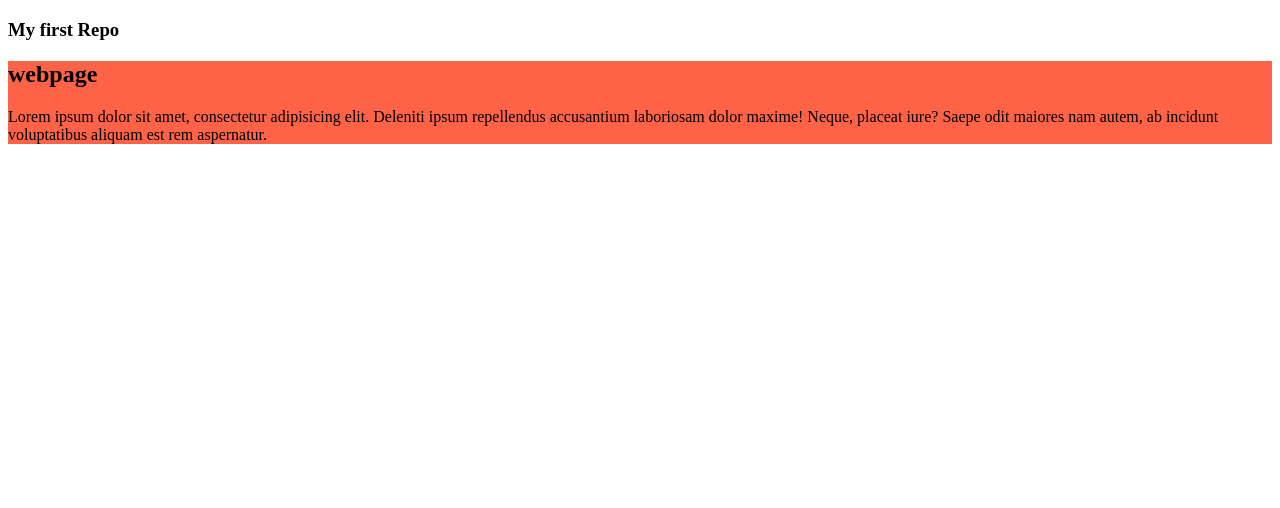
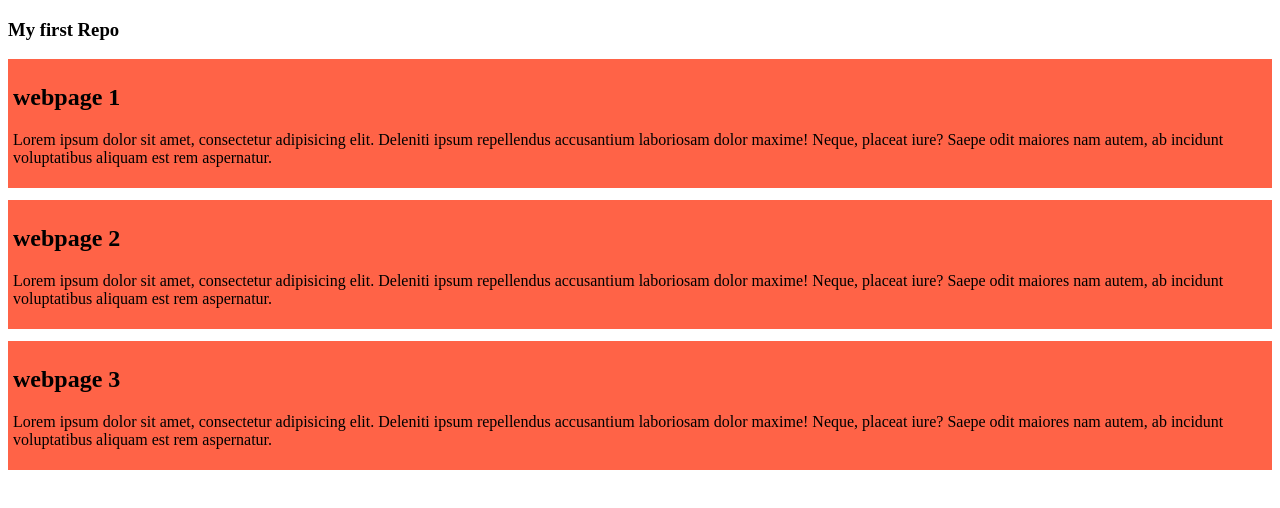
Before and after one commit to BakhtiarAtiqFaisal/first-github-repo, a plain HTML site: page index.html in a window 1280 px wide. Drawn offline with Linux system fonts and the light colour scheme.

Commit message:
added 2nd

```diff
--- a/index.html
+++ b/index.html
@@ -9,7 +9,19 @@
 <body>
     <h3>My first Repo</h3>
     <div>
-        <h2>webpage</h2>
+        <h2>webpage 1</h2>
+        <p>
+            Lorem ipsum dolor sit amet, consectetur adipisicing elit. Deleniti ipsum repellendus accusantium laboriosam dolor maxime! Neque, placeat iure? Saepe odit maiores nam autem, ab incidunt voluptatibus aliquam est rem aspernatur.
+        </p>
+    </div>
+    <div>
+        <h2>webpage 2 </h2>
+        <p>
+            Lorem ipsum dolor sit amet, consectetur adipisicing elit. Deleniti ipsum repellendus accusantium laboriosam dolor maxime! Neque, placeat iure? Saepe odit maiores nam autem, ab incidunt voluptatibus aliquam est rem aspernatur.
+        </p>
+    </div>
+    <div>
+        <h2>webpage 3</h2>
         <p>
             Lorem ipsum dolor sit amet, consectetur adipisicing elit. Deleniti ipsum repellendus accusantium laboriosam dolor maxime! Neque, placeat iure? Saepe odit maiores nam autem, ab incidunt voluptatibus aliquam est rem aspernatur.
         </p>
--- a/styles/blog.css
+++ b/styles/blog.css
@@ -1,3 +1,6 @@
 div{
     background-color: tomato;
+    border: 20px;
+    padding: 5px;
+    margin-top: 12px;
 }
```
